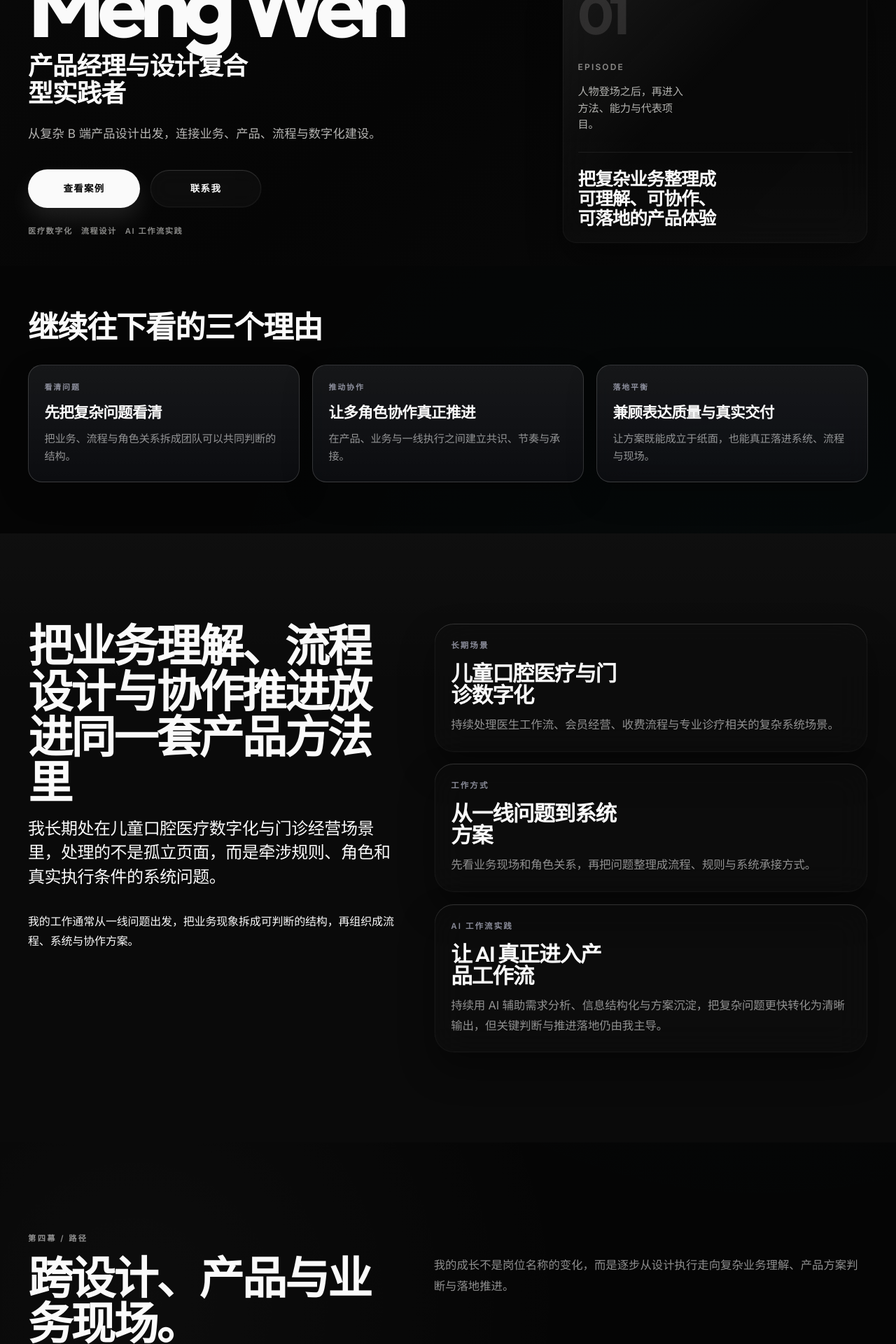
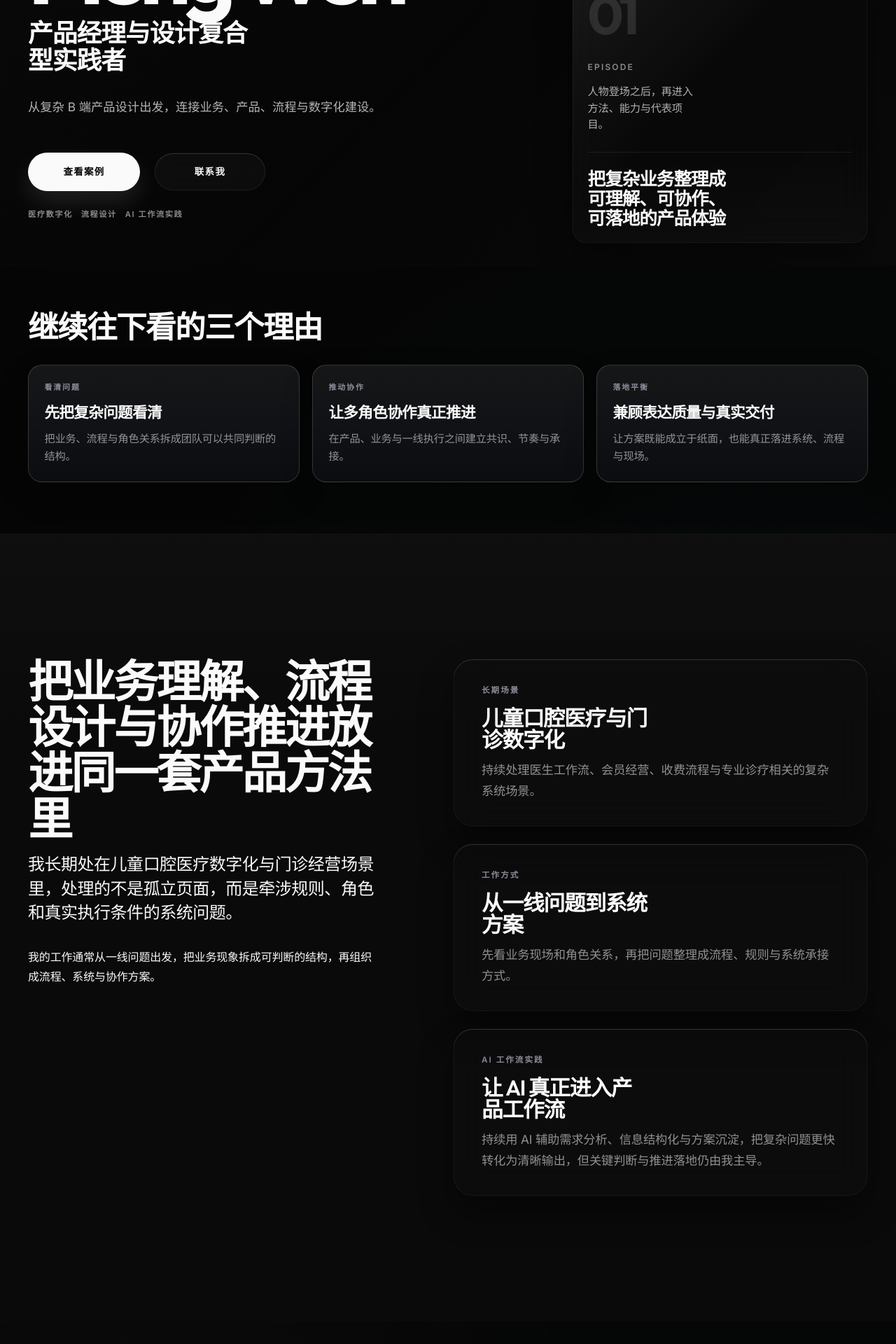
Before and after one commit to wmeng0219-source/Portfolio, a React (Vite) app: page /#/ in a window 1280 px wide. Shown: the part 420-2340 px from the top of the page at 70% size. Built offline with nearby package versions, Linux system fonts and the light colour scheme.

Commit message:
style: increase spacing and typography sizes for better breathing room

```diff
--- a/src/components/Hero/Hero.module.css
+++ b/src/components/Hero/Hero.module.css
@@ -34,13 +34,13 @@
   min-height: calc(100dvh - var(--header-height) - 4.5rem);
   display: grid;
   grid-template-columns: minmax(0, 1.15fr) minmax(18rem, 0.72fr);
-  gap: clamp(2.5rem, 5vw, 5.5rem);
+  gap: clamp(4rem, 8vw, 10rem);
   align-items: end;
 }
 
 .copy {
   width: min(100%, 38rem);
-  padding-bottom: 0.5rem;
+  padding-bottom: 2rem;
 }
 
 .kicker {
@@ -72,17 +72,17 @@
 
 .body {
   max-width: 32rem;
-  margin-top: 1.4rem;
+  margin-top: 2rem;
   color: rgba(243, 242, 239, 0.74);
   font-size: clamp(1.02rem, 1.35vw, 1.12rem);
-  line-height: 1.8;
+  line-height: 1.9;
   letter-spacing: 0;
 }
 
 .actions {
   display: flex;
-  gap: 0.9rem;
-  margin-top: 2.25rem;
+  gap: 1.25rem;
+  margin-top: 3rem;
   flex-wrap: wrap;
 }
 
--- a/src/styles/global.css
+++ b/src/styles/global.css
@@ -73,8 +73,8 @@ main {
 .section-split,
 .section-heading {
   display: grid;
-  column-gap: clamp(2rem, 4vw, 4rem);
-  row-gap: 1.25rem;
+  column-gap: clamp(4rem, 8vw, 8rem);
+  row-gap: 2.5rem;
   grid-template-columns: minmax(0, 0.92fr) minmax(0, 1.08fr);
 }
 
@@ -142,14 +142,14 @@ main {
 
 .about-grid {
   display: grid;
-  gap: clamp(2rem, 4vw, 3.5rem);
+  gap: clamp(4rem, 8vw, 8rem);
   grid-template-columns: minmax(0, 0.92fr) minmax(0, 1.08fr);
 }
 
 .about-points,
 .portfolio-secondary {
   display: grid;
-  gap: 1rem;
+  gap: 1.5rem;
 }
 
 .about-card,
@@ -172,7 +172,7 @@ main {
 }
 
 .about-card {
-  padding: 1.4rem 1.45rem 1.5rem;
+  padding: 2.2rem 2.5rem;
 }
 
 .about-card-title,
@@ -214,7 +214,7 @@ main {
 
 .phase-card {
   min-height: 100%;
-  padding: 1.5rem;
+  padding: 2.5rem;
 }
 
 .phase-label,
@@ -233,7 +233,7 @@ main {
 .portfolio-stage {
   display: grid;
   grid-template-columns: minmax(0, 1.15fr) minmax(0, 0.85fr);
-  gap: 1rem;
+  gap: 1.5rem;
 }
 
 .portfolio-secondary {
@@ -243,7 +243,7 @@ main {
 .portfolio-primary,
 .portfolio-card {
   display: block;
-  padding: 1.5rem;
+  padding: 2.5rem;
 }
 
 .portfolio-primary {
--- a/src/styles/variables.css
+++ b/src/styles/variables.css
@@ -19,7 +19,7 @@
   --spacing-md: 2rem;
   --spacing-lg: 4rem;
   --spacing-xl: 6rem;
-  --spacing-section: clamp(6rem, 10vw, 9rem);
+  --spacing-section: clamp(8rem, 14vw, 14rem);
 
   --radius-sm: 8px;
   --radius-md: 12px;
@@ -34,6 +34,6 @@
   --text-hero: clamp(4.8rem, 11vw, 8.5rem);
   --text-h1: clamp(2.4rem, 4.3vw, 4rem);
   --text-h2: clamp(1.35rem, 2vw, 1.8rem);
-  --text-body: 1.03rem;
+  --text-body: 1.08rem;
   --text-small: 0.86rem;
 }
```
